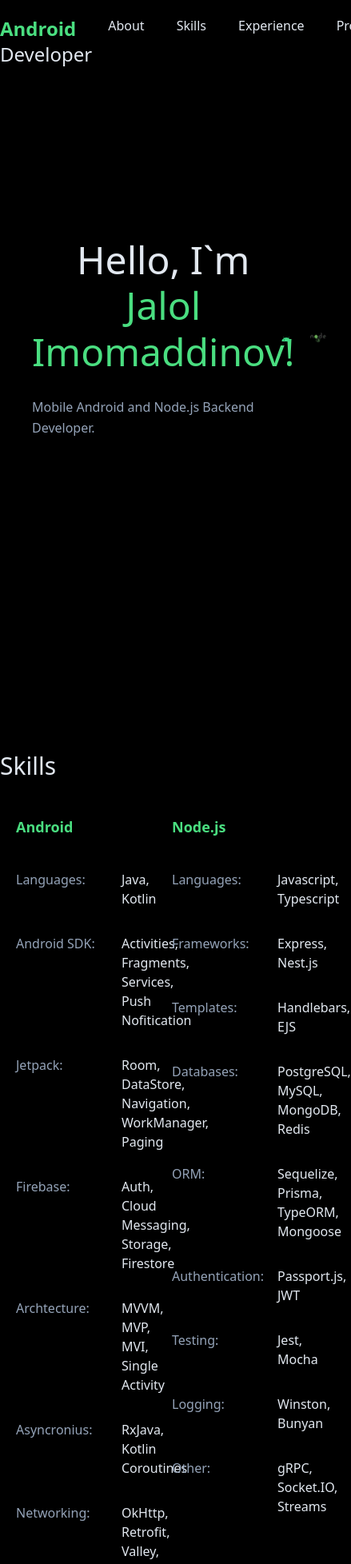
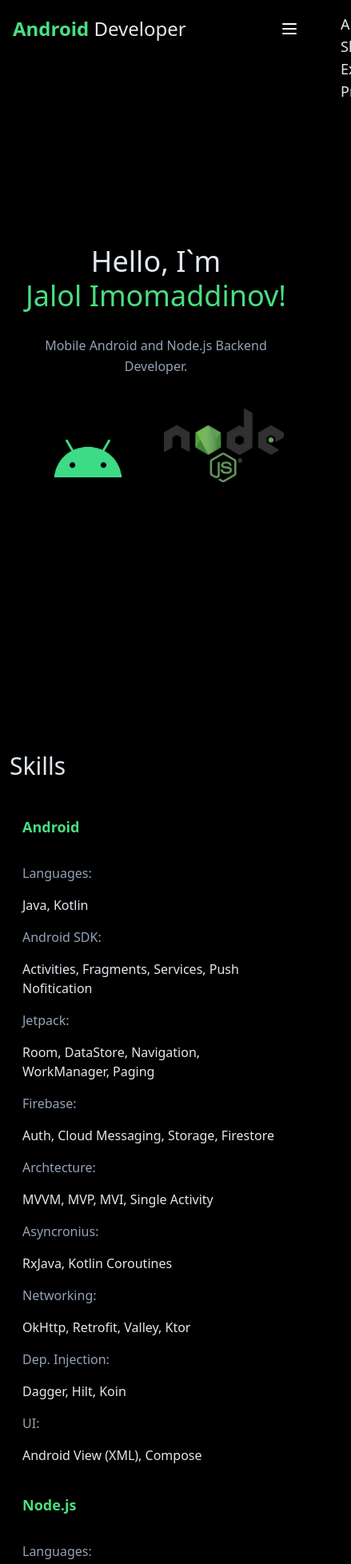
Before and after one commit to verve-neowise/android-dev-portfolio, a React (Vite) app: page / in a window 390 px wide. Shown: the top 1956 px of the page at 80% size, 439 px wide, since content can reach past the window. Built offline with nearby package versions, Linux system fonts and the light colour scheme.

Commit message:
adaptive design

```diff
--- a/package.json
+++ b/package.json
@@ -11,6 +11,7 @@
   "dependencies": {
     "@monaco-editor/react": "^4.4.6",
     "axios": "^1.2.3",
+    "classnames": "^2.3.2",
     "github-markdown-css": "^5.1.0",
     "localforage": "^1.10.0",
     "lucide-react": "^0.105.0-alpha.4",
--- a/src/Router.tsx
+++ b/src/Router.tsx
@@ -1,4 +1,4 @@
-import { createBrowserRouter, Navigate } from "react-router-dom"
+import { createBrowserRouter } from "react-router-dom"
 import Main from "./pages/Main"
 
 const router = createBrowserRouter([
--- a/src/pages/Experience.tsx
+++ b/src/pages/Experience.tsx
@@ -4,7 +4,7 @@ import Section from './Section'
 function Experience() {
     return (
         <Section title='Experience' anchor="experience">
-            <div className="grid grid-cols-2 gap-10">
+            <div className="grid grid-cols-1 md:grid-cols-2 gap-5 md:gap-10">
                 <Job
                     name='Multibranch Online Services'
                     website='www.mbos.uz'
@@ -98,8 +98,8 @@ function Job(
     const [expanded, setExpanded] = useState(false)
 
     return (
-        <div className='p-6 border border-white/10 rounded-md'>
-            <div className="flex justify-between items-center 6">
+        <div className='border border-white/10 p-3 md:p-3 rounded-md'>
+            <div className="flex flex-col md:flex-row md:justify-between md:items-center">
                 <h3 className="text-xl text-green-400"> {name} </h3>
                 <div className='text-sm text-white/40'> {date} </div>
             </div>
@@ -133,7 +133,7 @@ function Job(
                 </div>
 
                 <div
-                    className="mt-5 cursor-pointer text-white/50"
+                    className="mt-5 cursor-pointer text-slate-400"
                     onClick={() => setExpanded((prev) => !prev)}>
                     More details
                 </div>
@@ -142,5 +142,4 @@ function Job(
     )
 }
 
-
 export default Experience
--- a/src/pages/Header.tsx
+++ b/src/pages/Header.tsx
@@ -1,22 +1,40 @@
-import MenuItem from './MenuItem'
-
+import MenuItem from "./MenuItem";
+import { Menu } from "lucide-react";
+import classNames from "classnames";
+import { useState } from "react";
 function Header() {
+  const [menu, setMenu] = useState(true);
   return (
-        <header className='fixed top-0 left-0 right-0 bg-black/50 backdrop-blur-sm h-20'>
-            <div className="container mx-auto py-5 flex justify-between">
-                <h2 className='text-2xl'>
-                    <span className='font-bold text-green-400'> Android </span>
+    <header className="fixed top-0 inset-x-0 bg-black/50 backdrop-blur-sm">
+      <div className="container mx-auto px-4 md:px-0 py-5 flex justify-between items-center">
+        <h2 className="text-2xl text-center md:text-left">
+          <span className="font-bold text-green-400">Android&nbsp;</span>
           Developer
         </h2>
-                <ul className="flex">
-                    <MenuItem title='About' link='#about' />
-                    <MenuItem title='Skills' link='#skills' />
-                    <MenuItem title='Experience' link='#experience' />
-                    <MenuItem title='Projects' link='#projects' />
+        <button
+          onClick={() => setMenu(!menu)}
+          className="text-white text-2xl inline-block md:hidden z-50"
+        >
+          <Menu />
+        </button>
+        <div
+          className={classNames(
+              "fixed md:relative h-screen md:h-auto p-4 md:p-0 text-lg md:text-base top-0 right-0 w-full max-w-xs md:w-auto md:max-w-none bg-black md:bg-transparent transition-all",
+              {
+                  "translate-x-full md:translate-x-0": menu
+              }
+          )}
+        >
+          <ul className="md:flex">
+            <MenuItem title="About" link="#about" />
+            <MenuItem title="Skills" link="#skills" />
+            <MenuItem title="Experience" link="#experience" />
+            <MenuItem title="Projects" link="#projects" />
           </ul>
         </div>
+      </div>
     </header>
-    )
+  );
 }
 
-export default Header
+export default Header;
--- a/src/pages/Hero.tsx
+++ b/src/pages/Hero.tsx
@@ -3,18 +3,18 @@ import nodeIcon from '../assets/node.png'
 
 function Hero() {
     return (
-        <div id="about" className="p-10 md:p-20 h-screen flex justify-between items-center ">
+        <div id="about" className="p-4 pt-20 md:pt-20 h-screen md:h-screen flex flex-col md:flex-row justify-center md:justify-between items-center ">
             <div className="flex flex-col">
-                <h1 className="text-5xl leading-[120%] text-center md:text-start"> Hello, I`m <br />
+                <h1 className="text-4xl md:text-5xl leading-[120%] text-center md:text-start"> Hello, I`m <br />
                     <span className="text-green-400">Jalol Imomaddinov!</span>
                 </h1>
-                <p className='leading-relaxed text-slate-400 w-full md:w-3/4 lg:3/5 mt-7'>
+                <p className='leading-relaxed text-center md:text-left text-slate-400 w-full md:w-3/4 lg:3/5 mt-7'>
                     Mobile Android and Node.js Backend Developer.
                 </p>
             </div>
-            <div className="flex justify-center items-center gap-5">
-                <img src={androidIcon} width={200} alt="" />
-                <img src={nodeIcon} width={200} alt="" />
+            <div className="flex mt-10 md:mt-0 md:flex-row justify-center items-center gap-5">
+                <img src={androidIcon} className='w-[150px] md:w-[200px]' alt="" />
+                <img src={nodeIcon} className='w-[150px] md:w-[200px]'  alt="" />
             </div>
         </div>
     )
--- a/src/pages/Projects.tsx
+++ b/src/pages/Projects.tsx
@@ -10,7 +10,7 @@ import Section from './Section'
 function Projects() {
     return (
         <Section title='Projects' anchor='projects'>
-            <div className='grid grid-cols-2 gap-16 p-10'>
+            <div className='grid grid-cols-1 md:grid-cols-2 gap-16 '>
 
                 <App
                     name='Tracko'
@@ -57,7 +57,7 @@ function App(
         { name: string, image: string, source: string, playPage: string, desc: string }
 ) {
     return (
-        <div className='flex flex-col gap-3'>
+        <div className='flex flex-col gap-3 w-full'>
             <img src={image} className='w-full rounded-lg' />
             <div className="flex justify-between items-center">
                 <h3 className='text-2xl font-semibold'> {name} </h3>
--- a/src/pages/Section.tsx
+++ b/src/pages/Section.tsx
@@ -2,9 +2,9 @@ import React from 'react'
 
 function Section({ title, anchor, children } : { title: string, anchor: string, children: React.ReactNode  }) {
   return (
-    <section className='pt-24 min-h-[100vh]' id={anchor}>
+    <section className='pt-24 md:pt-24 min-h-[100vh] p-3 ' id={anchor}>
         <h1 className="text-3xl mb-5"> {title} </h1>
-        <div className="px-5">
+        <div className="px-4">
           {children}
         </div>
     </section>
--- a/src/pages/Skills.tsx
+++ b/src/pages/Skills.tsx
@@ -1,11 +1,10 @@
-import React from 'react'
 import Section from './Section'
 
 function Skills() {
     return (
         <Section title='Skills' anchor="skills">
-            <div className="grid grid-cols-2 gap-10">
-                <div>
+            <div className="grid grid-cols-1 md:grid-cols-2 gap-1">
+                <div className='w-full'>
                     <h3 className='font-bold text-lg my-6 text-green-400'> Android </h3>
                     <div className='flex flex-col'>
                         <Skill title='Languages' items={['Java', 'Kotlin']} />
@@ -40,9 +39,9 @@ function Skills() {
 
 function Skill({ title, items }: { title: string, items: string[] }) {
     return (
-        <div className='flex rounded-sm gap-3'>
-            <div className='py-4 text-slate-400 min-w-[120px]'> {title}: </div>
-            <div className='py-4'> {items.join(', ')} </div>
+        <div className='flex flex-col md:flex-row rounded-sm md:gap-3 md:py-0'>
+            <div className='md:py-4 py-2 text-slate-400 '> {title}: </div>
+            <div className='md:py-4 py-2'> {items.join(', ')} </div>
         </div>
     )
 }
```
Also changed, not shown: 1 other file (tests, documents, lock files or other folders). Lines whose indentation alone changed are shown as unchanged.
